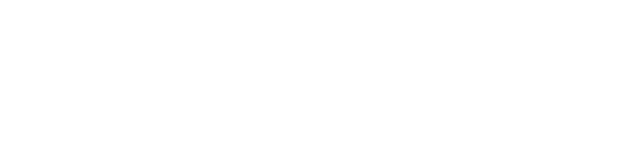
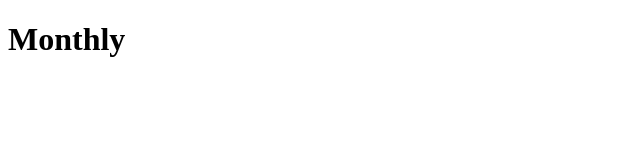
Before and after one commit to raylu15742cs/DataStructureAlgorithms, a plain HTML site: page index.html in a window 1280 px wide. Shown: the whole page, without its empty margins (0-640 px from the left). Drawn offline with Linux system fonts and the light colour scheme.

Commit message:
update index

```diff
--- a/index.html
+++ b/index.html
@@ -7,6 +7,7 @@
     <title>Data Structure and Algorithms in Python</title>
 </head>
 <body>
+    <h1>Monthly</h1>
 
 </body>
 </html>
```
